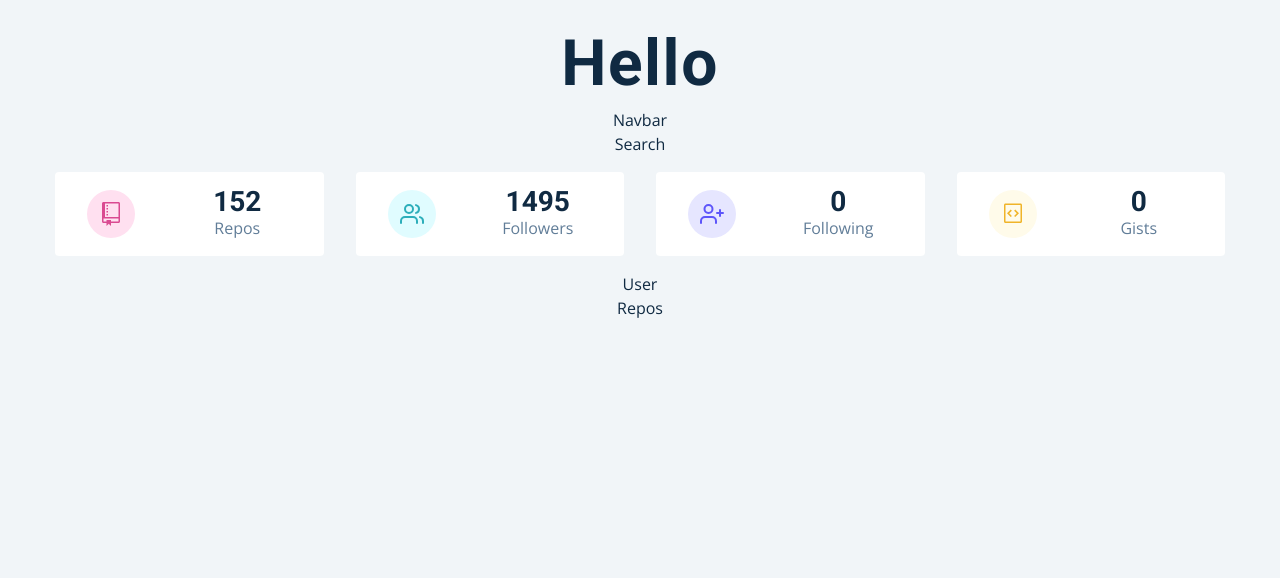
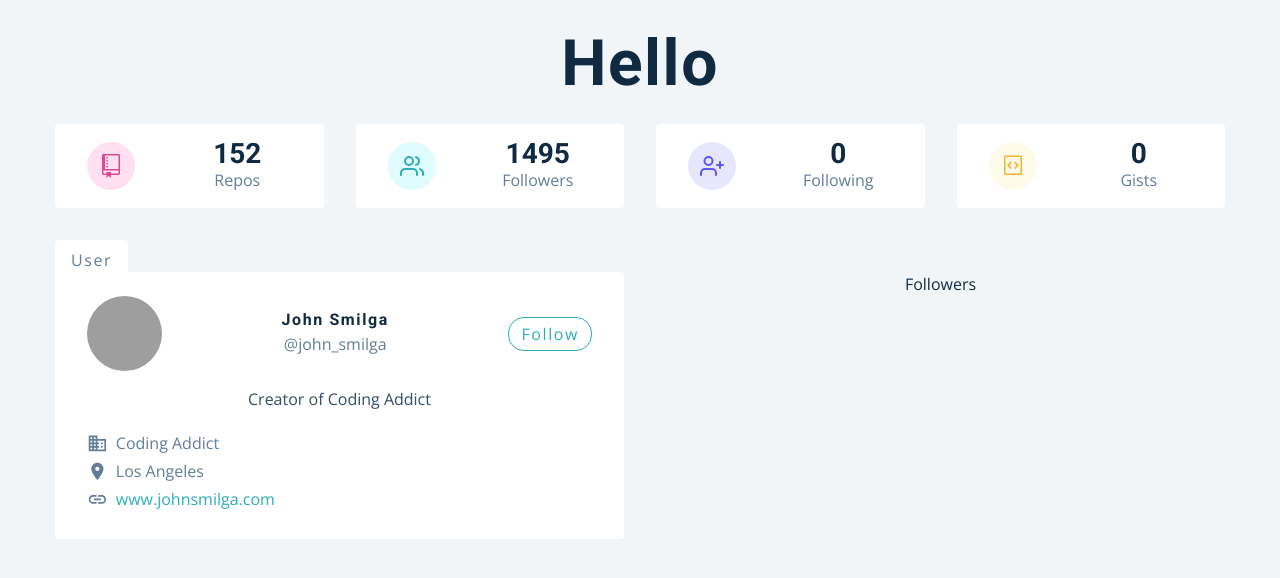
Before and after one commit to shaikat17/github-user-search-react, a React (Vite) app: page / in a window 1280 px wide. Shown: the top 578 px of the page. Built offline with nearby package versions, Linux system fonts and the light colour scheme; grey boxes are pictures that could not be loaded.

Commit message:
Card Component design complete

```diff
--- /dev/null
+++ b/src/components/Card.jsx
@@ -0,0 +1,108 @@
+import { useContext } from "react";
+import styled from "styled-components";
+import { GithubContext } from "../context/context";
+import { MdBusiness, MdLocationOn, MdLink } from 'react-icons/md';
+
+const Card = () => {
+  const { githubUser } = useContext(GithubContext);
+  const { avatar_url, html_url, name, company, blog, bio, location, twitter_username } = githubUser;
+  return <Wrapper>
+    <header>
+        <img src={avatar_url} alt={name} />
+        <div>
+            <h4>{name}</h4>
+            <p>@{twitter_username || "Not Found"}</p>
+        </div>
+        <a href={html_url}>Follow</a>
+    </header>
+    <p className="bio">{bio}</p>
+    <div className="links">
+        <p><MdBusiness></MdBusiness> {company}</p>
+        <p><MdLocationOn></MdLocationOn> {location || 'Not Found'}</p>
+        <a href={`https://${blog}`}><MdLink></MdLink>{blog}</a>
+    </div>
+  </Wrapper>
+};
+
+export default Card;
+
+const Wrapper = styled.article`
+  background: var(--clr-white);
+  padding: 1.5rem 2rem;
+  border-top-right-radius: var(--radius);
+  border-bottom-left-radius: var(--radius);
+  border-bottom-right-radius: var(--radius);
+  position: relative;
+  &::before {
+    content: "user";
+    position: absolute;
+    top: 0;
+    left: 0;
+    transform: translateY(-100%);
+    background: var(--clr-white);
+    color: var(--clr-grey-5);
+    border-top-right-radius: var(--radius);
+    border-top-left-radius: var(--radius);
+    text-transform: capitalize;
+    padding: 0.5rem 1rem 0 1rem;
+    letter-spacing: var(--spacing);
+    font-size: 1rem;
+  }
+  header {
+    display: grid;
+    grid-template-columns: auto 1fr auto;
+    align-items: center;
+    column-gap: 1rem;
+    margin-bottom: 1rem;
+    img {
+      width: 75px;
+      height: 75px;
+      border-radius: 50%;
+    }
+    h4 {
+      margin-bottom: 0.25rem;
+    }
+    p {
+      margin-bottom: 0;
+    }
+    a {
+      color: var(--clr-primary-5);
+      border: 1px solid var(--clr-primary-5);
+      padding: 0.25rem 0.75rem;
+      border-radius: 1rem;
+      text-transform: capitalize;
+      letter-spacing: var(--spacing);
+      transition: var(--transition);
+      cursor: pointer;
+      &:hover {
+        background: var(--clr-primary-5);
+        color: var(--clr-white);
+      }
+    }
+  }
+  .bio {
+    color: var(--clr-grey-3);
+  }
+  .links {
+    p,
+    a {
+      margin-bottom: 0.25rem;
+      display: flex;
+      align-items: center;
+      svg {
+        margin-right: 0.5rem;
+        font-size: 1.3rem;
+      }
+    }
+    a {
+      color: var(--clr-primary-5);
+      transition: var(--transition);
+      svg {
+        color: var(--clr-grey-5);
+      }
+      &:hover {
+        color: var(--clr-primary-3);
+      }
+    }
+  }
+`;
--- /dev/null
+++ b/src/components/Followers.jsx
@@ -0,0 +1,62 @@
+import styled from "styled-components";
+
+const Followers = () => {
+  return (
+    <div>Followers</div>
+  )
+}
+
+export default Followers
+
+const Wrapper = styled.article`
+  background: var(--clr-white);
+  border-top-right-radius: var(--radius);
+  border-bottom-left-radius: var(--radius);
+  border-bottom-right-radius: var(--radius);
+  position: relative;
+
+  &::before {
+    content: ' followers';
+    position: absolute;
+    top: 0;
+    left: 0;
+    transform: translateY(-100%);
+    background: var(--clr-white);
+    color: var(--clr-grey-5);
+    border-top-right-radius: var(--radius);
+    border-top-left-radius: var(--radius);
+    text-transform: capitalize;
+    padding: 0.5rem 1rem 0 1rem;
+    letter-spacing: var(--spacing);
+    font-size: 1rem;
+  }
+  .followers {
+    overflow: scroll;
+    height: 260px;
+    display: grid;
+    grid-template-rows: repeat(auto-fill, minmax(45px, 1fr));
+    gap: 1.25rem 1rem;
+    padding: 1rem 2rem;
+  }
+  article {
+    transition: var(--transition);
+    padding: 0.15rem 0.5rem;
+    border-radius: var(--radius);
+    display: grid;
+    grid-template-columns: auto 1fr;
+    align-items: center;
+    column-gap: 1rem;
+    img {
+      height: 100%;
+      width: 45px;
+      border-radius: 50%;
+      object-fit: cover;
+    }
+    h4 {
+      margin-bottom: 0;
+    }
+    a {
+      color: var(--clr-grey-5);
+    }
+  }
+`;
--- a/src/components/User.jsx
+++ b/src/components/User.jsx
@@ -1,9 +1,26 @@
-
+import styled from "styled-components";
+import Card from "./Card";
+import Followers from "./Followers";
 
 const User = () => {
   return (
-    <div>User</div>
+    <section className="section">
+      <Wrapper className="section-center">
+        <Card />
+        <Followers />
+      </Wrapper>
+    </section>
   )
 }
 
+const Wrapper = styled.div`
+  padding-top: 2rem;
+  display: grid;
+  gap: 3rem 2rem;
+  @media (min-width: 992px) {
+    grid-template-columns: 1fr 1fr;
+  }
+  /* align-items: start; */
+`;
+
 export default User
--- a/src/pages/Dashboard.jsx
+++ b/src/pages/Dashboard.jsx
@@ -4,11 +4,11 @@
 const Dashboard = () => {
   return (
     <main>
-        <Navbar />
-        <Search />
+        {/* <Navbar /> */}
+        {/* <Search /> */}
         <Info />
         <User />
-        <Repos />
+        {/* <Repos /> */}
     </main>
   )
 }
```
